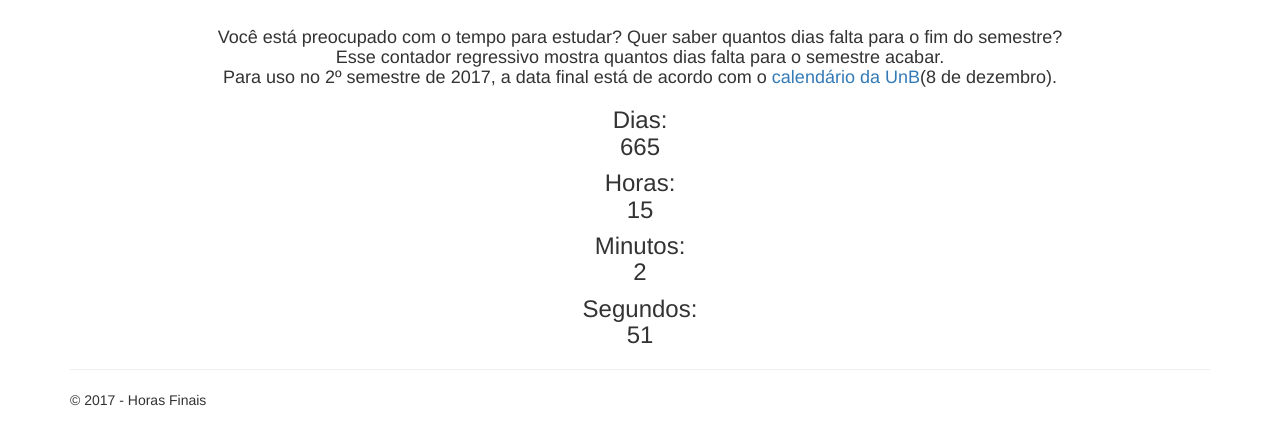
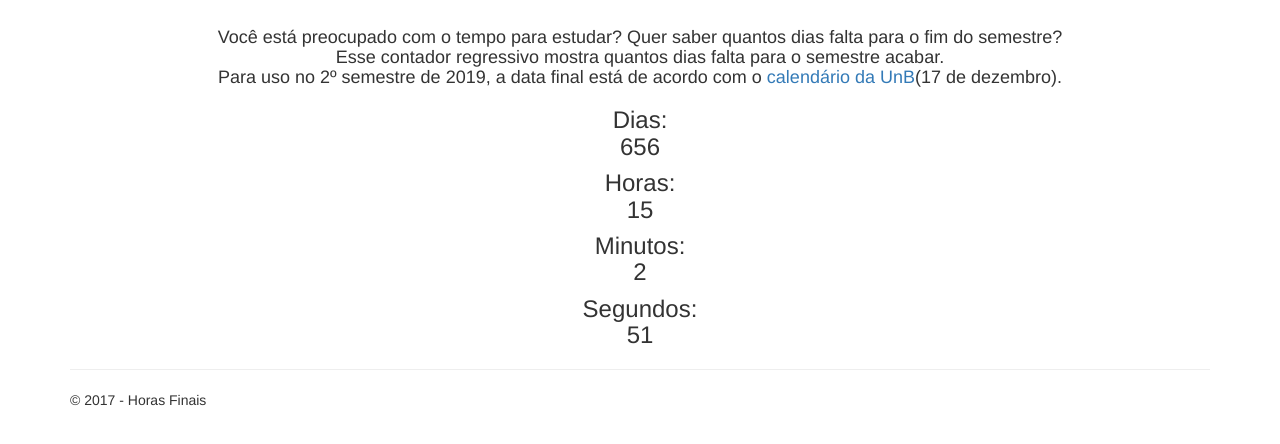
Before and after one commit to ristovao/HorasFinais, a plain HTML site: page index.html in a window 1280 px wide. Shown: the part 54-498 px from the top of the page. Drawn offline with nearby package versions, Linux system fonts and the light colour scheme.

Commit message:
Atualizando data para 2 2019

```diff
--- a/index.html
+++ b/index.html
@@ -18,7 +18,7 @@
             <center><h4>
                 Você está preocupado com o tempo para estudar? Quer saber quantos dias falta para o fim do semestre?<br>
                 Esse contador regressivo mostra quantos dias falta para o semestre acabar.<br>
-                Para uso no 2º semestre de 2017, a data final está de acordo com o <a href="http://www.saa.unb.br/images/stories/documentos/calendarios/graduacao/cal_atividades/cal_atv_22017.pdf">calendário da UnB</a>(8 de dezembro).</h4>
+                Para uso no 2º semestre de 2019, a data final está de acordo com o <a href="http://saa.unb.br/images/stories/documentos/calendarios/graduacao/cal_atividades/cal_atividade____2_2019.pdf">calendário da UnB</a>(17 de dezembro).</h4>
                 <h3>
                     Dias:<p id="dias"></p>
                     Horas:<p id="horas"></p>
--- a/tempo.js
+++ b/tempo.js
@@ -1,7 +1,7 @@
 var repetir = setInterval(tempo ,1000);
 function tempo() {
     var dataAgora = new Date();
-    var dataFinal = new Date("12/9/2017 GMT-0300");
+    var dataFinal = new Date("12/18/2017 GMT-0300");
     var diferenca = Math.abs(dataFinal.getTime() - dataAgora.getTime());
     var dias = Math.floor(diferenca / (1000 * 3600 * 24));
     var horas = Math.floor(diferenca / (1000 * 3600 ))%24;
```
Also changed, not shown: 1 other file.
